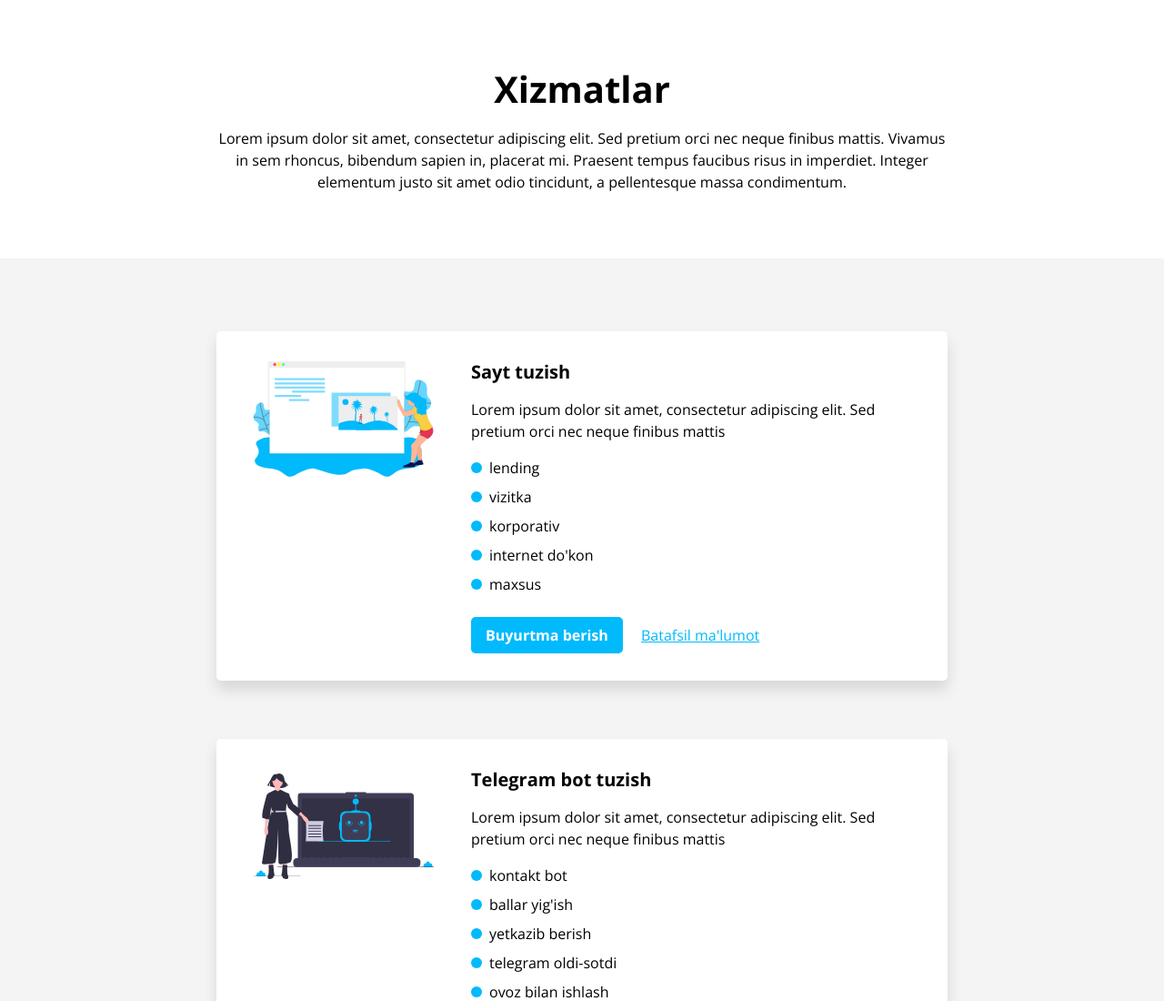
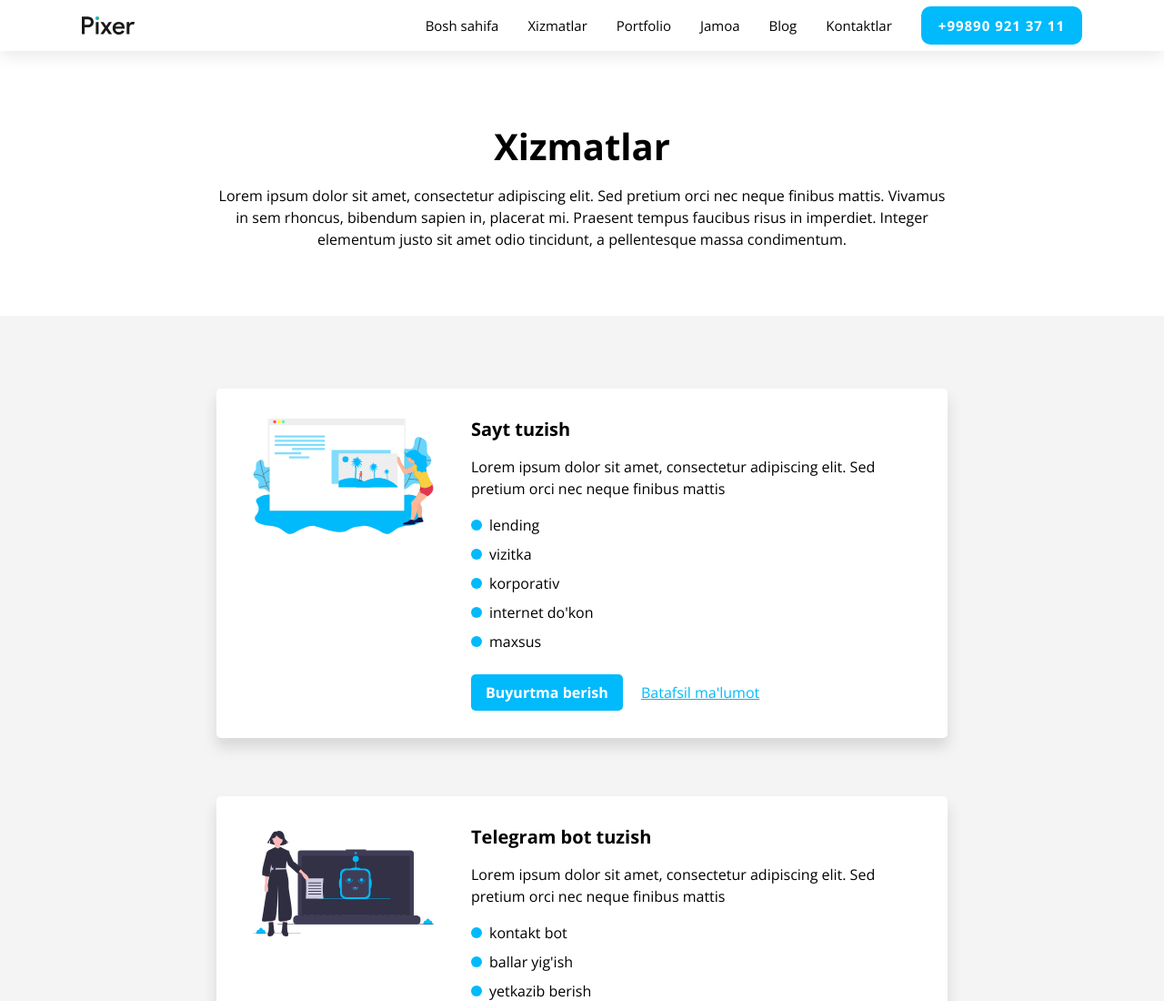
Before and after one commit to Sanjarbek7777/pixer-site, a plain HTML site: page services.html in a window 1280 px wide. Shown: the top 1100 px of the page at 91% size. Drawn offline with nearby package versions, Linux system fonts and the light colour scheme.

Commit message:
Elementlarga id berildi

```diff
--- a/css/style.css
+++ b/css/style.css
@@ -23,6 +23,130 @@ body{
   margin-right: auto;
 }
 
+.parent{
+  box-shadow: 0px 4px 20px rgba(0, 0, 0, 0.1);
+  position: fixed;
+  width: 100%;
+  background-color: #fff;
+
+}
+
+.pixar{
+  margin-right: auto;
+}
+
+.site_logo{
+  padding-top: 18px;
+}
+
+.site_logo:active{
+  opacity: 0.5;
+}
+
+.nav{
+  display: flex;
+  position: relative;
+}
+
+.header-item{
+  display: flex;
+}
+
+.nav-link{
+  list-style: none;
+  position: relative;
+  padding: 0;
+}
+
+.links:hover {
+  border-bottom: 3px solid #191919;
+}
+
+.links:active{
+  background: rgba(25, 25, 25, 0.7);
+  color: #FFFFFF;
+
+}
+
+.links{
+  text-decoration: none;
+  margin-right: 32px;
+  font-weight: normal;
+  font-size: 15px;
+  line-height: 24px;
+  color: #000000;
+  padding-top: 15px;
+  padding-bottom: 15px;
+}
+
+.xizmat{
+  margin: 0;
+  padding: 0;
+  display: none;
+  position: absolute;
+  z-index: 10;
+  left: -12px;
+  top: 100%;
+  width: 100%;
+  background-color: #ffffff;
+  box-shadow: 0px 4px 24px rgba(0, 0, 0, 0.1);
+  margin-top: 16px;
+}
+
+.nav-link:hover .xizmat{
+  display: block;
+}
+
+
+.xizmat-item{
+  list-style: none;
+  margin-top: 10px;
+  white-space: nowrap;
+}
+
+
+
+.xizmat-link{
+  text-decoration: none;
+  color: #000000;
+  transition: background-color 0.3s ease,color 0.5s ease;
+}
+.xizmat-link:hover{
+  background-color:  #00BAFC;
+  color: #000000;
+
+}
+
+.phone_link{
+  border: 3px solid transparent;
+  padding: 8px 16px;
+  text-decoration: none;
+  background-color:  #00BAFC;
+  border-radius: 10px;
+  color: #FFFFFF;
+  font-weight: bold;
+  font-size: 15px;
+  line-height: 24px;
+  letter-spacing: 1px;
+  transition: background 0.5s ease,
+    color 0.5s ease;
+}
+
+.phone_link:hover{
+  color: #00BAFC;
+  background: #FFFFFF;
+  border: 3px solid #00BAFC;
+}
+
+.phone_link:active{
+  color: #FFFFFF;
+  background: #00BAFC;
+}
+
+.nav_phone_link{
+  list-style: none;
+}
+
 .title_services{
   width: 194px;
   font-style: normal;
@@ -34,8 +158,7 @@ body{
   text-align: center;
   margin-left: auto;
   margin-right: auto;
-  padding-top: 72px;
-
+  padding-top: 135px;
 }
 
 .services_big{
--- a/services.html
+++ b/services.html
@@ -11,11 +11,59 @@
 </head>
 <body>
 
+  <nav class="parent">
+    <div class="container">
+      <div class="header-item2">
+        <div class="nav">
+          <div class="pixar">
+            <a href="#">
+              <img class="site_logo" src="./img/pixer_logo.svg" alt="site logo">
+            </a>
+          </div>
+          <ul class="header-item">
+            <li class="nav-link"><a class="links" href="./index.html">Bosh sahifa</a></li>
+            <li class="nav-link">
+              <a class="nav-link links" href="#">Xizmatlar</a>
+              <ul class="xizmat">
+                <li class="xizmat-item">
+                  <a class="xizmat-link" href="vebsayt_tuzish">Vebsayt</a></li>
+                <li class="xizmat-item">
+                  <a class="xizmat-link" target="_blank" href="#">Telegram bot</a></li>
+                <li class="xizmat-item">
+                  <a class="xizmat-link" target="_blank" href="#">SMM</a>
+                </li>
+                <li class="xizmat-item">
+                  <a class="xizmat-link" target="_blank" href="#">Grafik dizayn</a></li>
+                <li class="xizmat-item">
+                  <a class="xizmat-link" target="_blank" href="#">CRM tizim</a></li>
+              </ul>
+            </li>
+            <li class="nav-link">
+              <a class="links" target="_blank" href="#">Portfolio</a>
+            </li>
+            <li class="nav-link">
+              <a class="links" target="_blank" href="#">Jamoa</a>
+            </li>
+            <li class="nav-link">
+              <a class="links" target="_blank" href="#">Blog</a>
+            </li>
+            <li class="nav-link">
+              <a class="links" target="_blank" href="#">Kontaktlar</a>
+            </li>
+            <li class="nav_phone_link">
+              <a class="phone_link" href="tel:+998909213711">+99890 921 37 11</a>
+            </li>
+          </ul>
+        </div>
+      </div>
+    </div>
+  </nav>
+
 <section class="services_big">
 
   <div class="container">
     <div class="services">
-      <h1 class="title_services">Xizmatlar</h1>
+      <h1 class="title_services" id="services_qismi">Xizmatlar</h1>
       <p class="text_services">
         Lorem ipsum dolor sit amet, consectetur adipiscing elit. Sed pretium orci nec neque finibus mattis. Vivamus in sem rhoncus, bibendum sapien in, placerat mi. Praesent tempus faucibus risus in imperdiet. Integer elementum justo sit amet odio tincidunt, a pellentesque massa condimentum.
       </p>
```
Also changed, not shown: index.html (+13 -13 lines).
